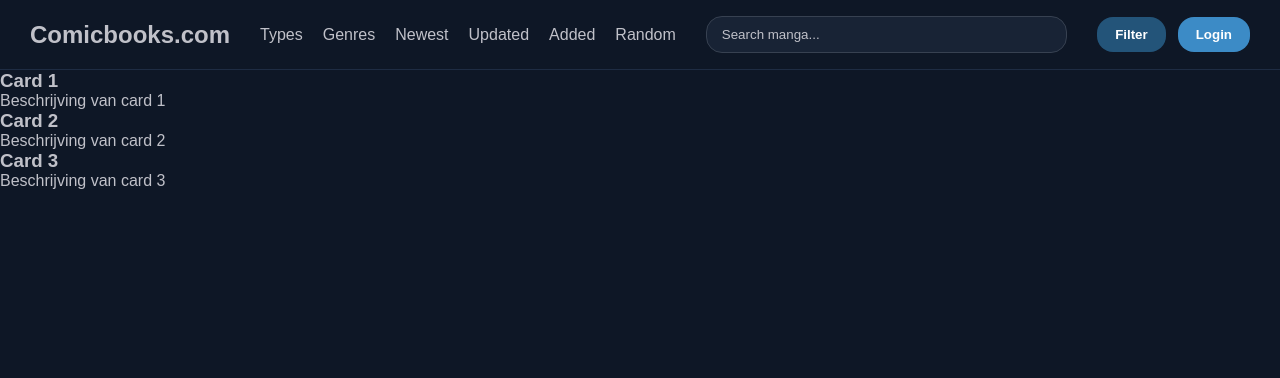
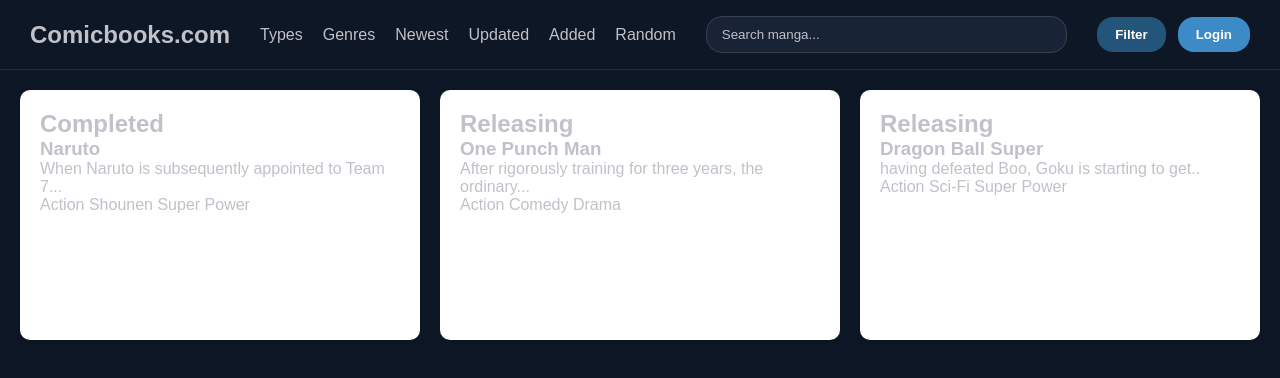
Before and after one commit to itzmitto/react-typescript-comicbook-website, a React (Vite) app: page / in a window 1280 px wide. Shown: the top 378 px of the page. Built offline with nearby package versions, Linux system fonts and the light colour scheme.

Commit message:
begonnnen met de cards te styling

```diff
--- a/src/App.tsx
+++ b/src/App.tsx
@@ -35,18 +35,26 @@
 
       <div className="cards-container">
         <div className="card">
-          <h3>Card 1</h3>
-          <p>Beschrijving van card 1</p>
+          <h2>Completed</h2>
+          <h3>Naruto</h3>
+          <p>When Naruto is subsequently appointed to Team 7...</p>
+          <p>Action Shounen Super Power</p>
+
         </div>
 
         <div className="card">
-          <h3>Card 2</h3>
-          <p>Beschrijving van card 2</p>
+          <h2>Releasing</h2>
+          <h3>One Punch Man</h3>
+          <p>After rigorously training for three years, the ordinary...</p>
+          <p>Action Comedy Drama</p>
+
         </div>
 
         <div className="card">
-          <h3>Card 3</h3>
-          <p>Beschrijving van card 3</p>
+          <h2>Releasing</h2>
+          <h3>Dragon Ball Super</h3>
+          <p>having defeated Boo, Goku is starting to get..</p>
+          <p>Action Sci-Fi Super Power</p>
         </div>
       </div>
 
--- a/src/index3.css
+++ b/src/index3.css
@@ -0,0 +1,15 @@
+.cards-container {
+    display: flex;
+    gap: 20px;
+    padding: 20px;
+    justify-content: center;
+}
+
+.card {
+    width: 450px;
+    padding: 20px;
+    height: 250px;
+    border-radius: 10px;
+    background: #fff;
+    box-shadow: 0 2px 8px rgba(0, 0, 0, 0.15);
+}
```
